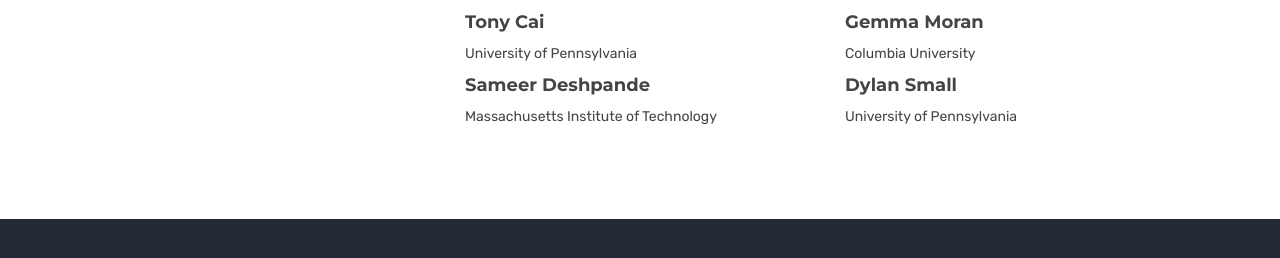
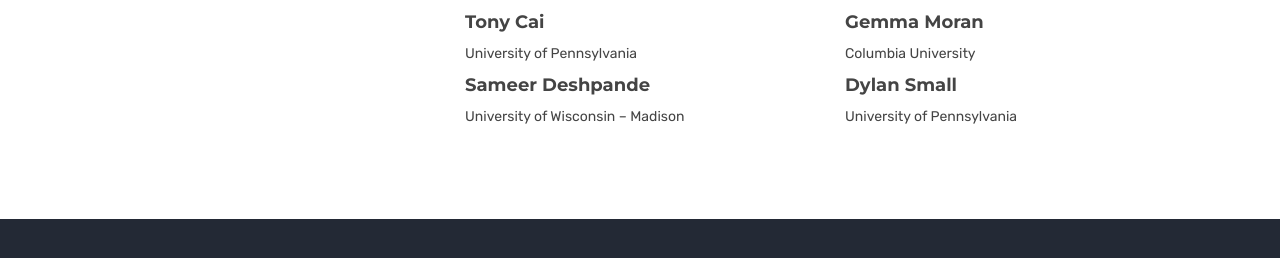
Before and after one commit to cccfran/edgeorge70, a Jekyll site: the page built from index.html, in a window 1280 px wide. Shown: the part 3170-3428 px from the top of the page. Built offline with Jekyll 4.4.1, drawn with Linux system fonts in a browser that asks for light colours; nearby versions of some CDN libraries; library files that are not in the unit come from our copies.

Commit message:
update sameer's affiliation

```diff
--- a/index.html
+++ b/index.html
@@ -485,7 +485,7 @@
             </div>
             <div class="contact-info">
               <h5>Sameer Deshpande</h5>
-              <p> Massachusetts Institute of Technology</p>
+              <p> University of Wisconsin – Madison</p>
             </div>
           </div>
           <div class="col-md-4">
```
